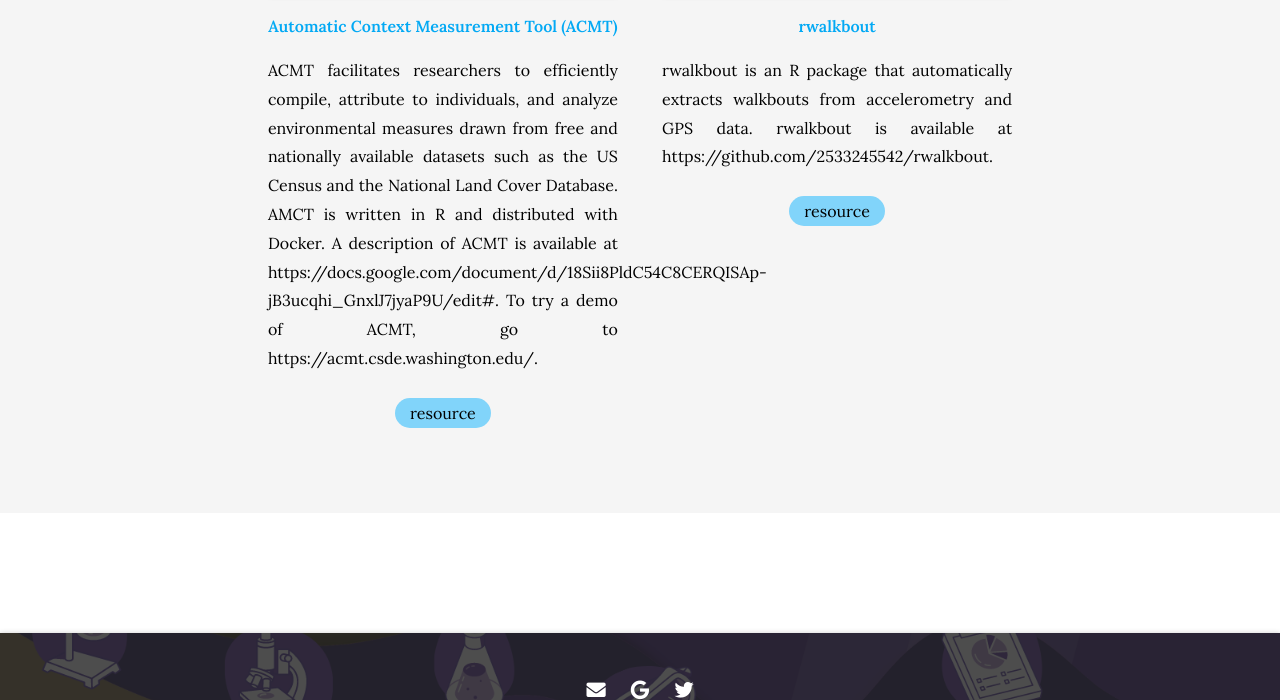
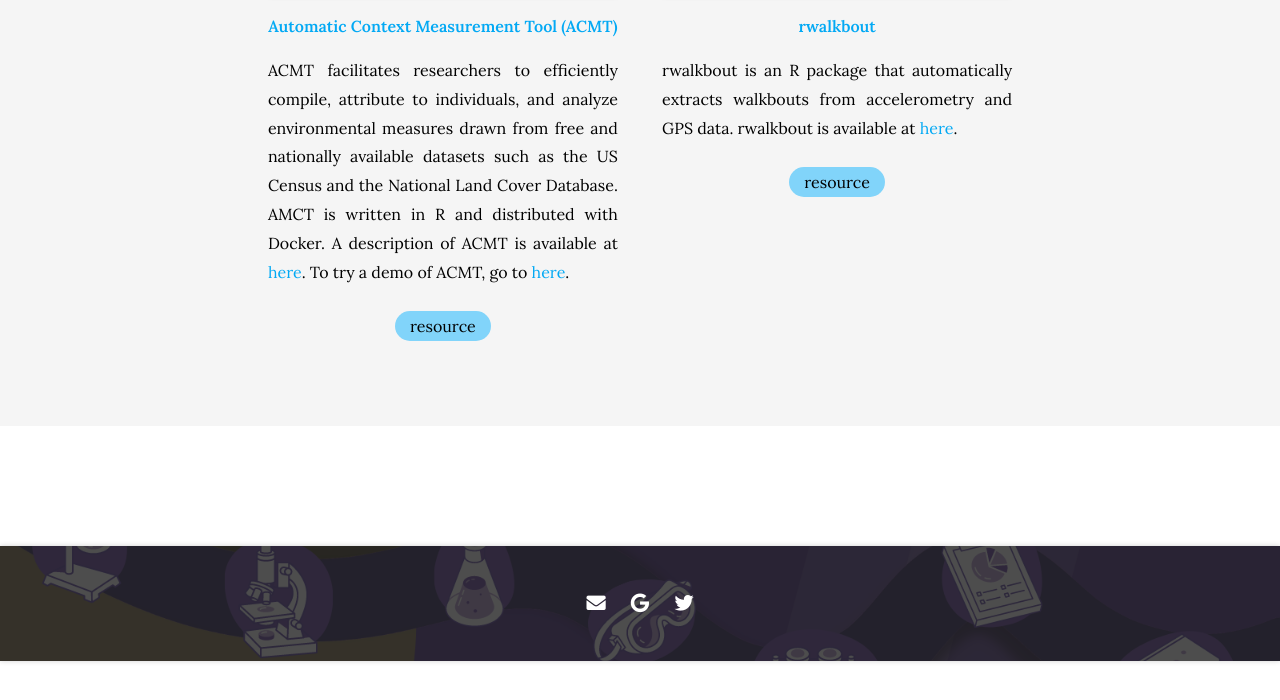
Before and after one commit to xinyangr/mooney_lab.github.io, a Jekyll site: the page built from tools/index.md, in a window 1280 px wide and 900 px high, scrolled down 543 px, cut to the strip 200-900 px from the top of the window. Built offline with Jekyll 4.4.1, drawn with Linux system fonts in a browser that asks for light colours; nearby versions of some CDN libraries; after the commit the page ends 1404 px from its top, so only the background shows below that.

Commit message:
Update tools.yaml

```diff
--- a/_data/tools.yaml
+++ b/_data/tools.yaml
@@ -2,7 +2,7 @@
   group: featured
   image: images/tools/ACMT.png
   link: https://docs.google.com/document/d/18Sii8PldC54C8CERQISAp-jB3ucqhi_GnxlJ7jyaP9U/edit#
-  description: ACMT facilitates researchers to efficiently compile, attribute to individuals, and analyze environmental measures drawn from free and nationally available datasets such as the US Census and the National Land Cover Database.  AMCT is written in R and distributed with Docker. A description of ACMT is available at https://docs.google.com/document/d/18Sii8PldC54C8CERQISAp-jB3ucqhi_GnxlJ7jyaP9U/edit#. To try a demo of ACMT, go to https://acmt.csde.washington.edu/.
+  description: ACMT facilitates researchers to efficiently compile, attribute to individuals, and analyze environmental measures drawn from free and nationally available datasets such as the US Census and the National Land Cover Database.  AMCT is written in R and distributed with Docker. A description of ACMT is available at [here](https://docs.google.com/document/d/18Sii8PldC54C8CERQISAp-jB3ucqhi_GnxlJ7jyaP9U/edit#). To try a demo of ACMT, go to [here](https://acmt.csde.washington.edu/).
   repo: renxinyang/mooney_lab.github.io
   tags:
     - resource
@@ -11,7 +11,7 @@
   group: featured
   image: images/research/closed-loop-visual-system.png
   link: https://github.com/2533245542/rwalkbout
-  description: rwalkbout is an R package that automatically extracts walkbouts from accelerometry and GPS data. rwalkbout is available at https://github.com/2533245542/rwalkbout.
+  description: rwalkbout is an R package that automatically extracts walkbouts from accelerometry and GPS data. rwalkbout is available at [here](https://github.com/2533245542/rwalkbout).
   repo: renxinyang/mooney_lab.github.io
   tags:
     - resource
```
